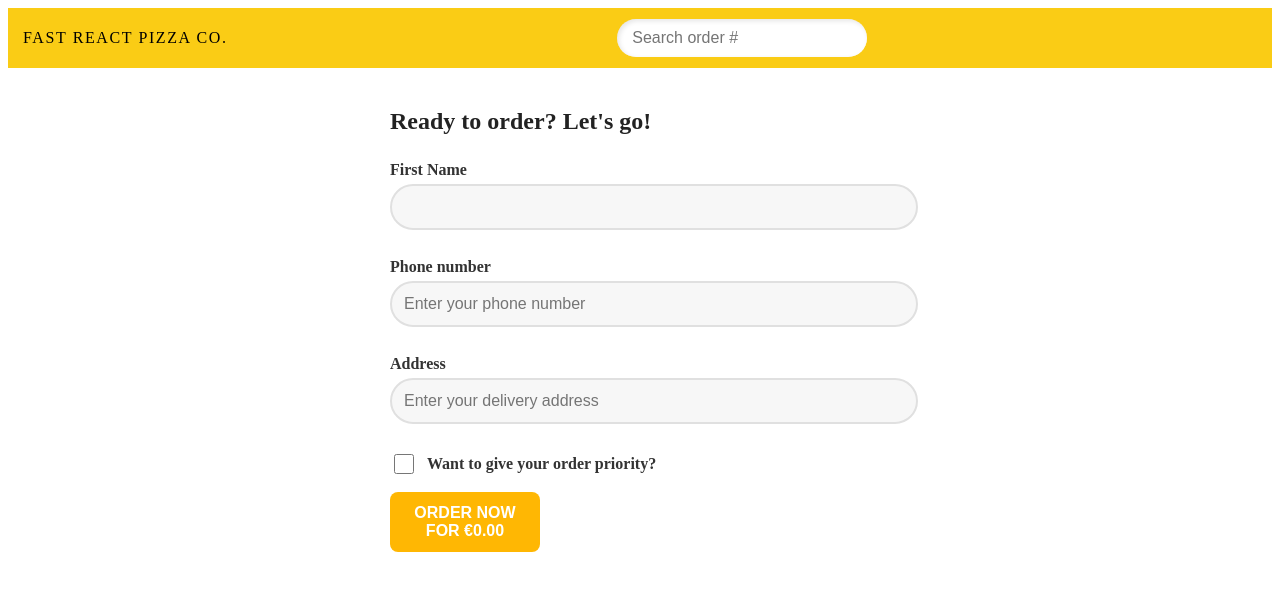
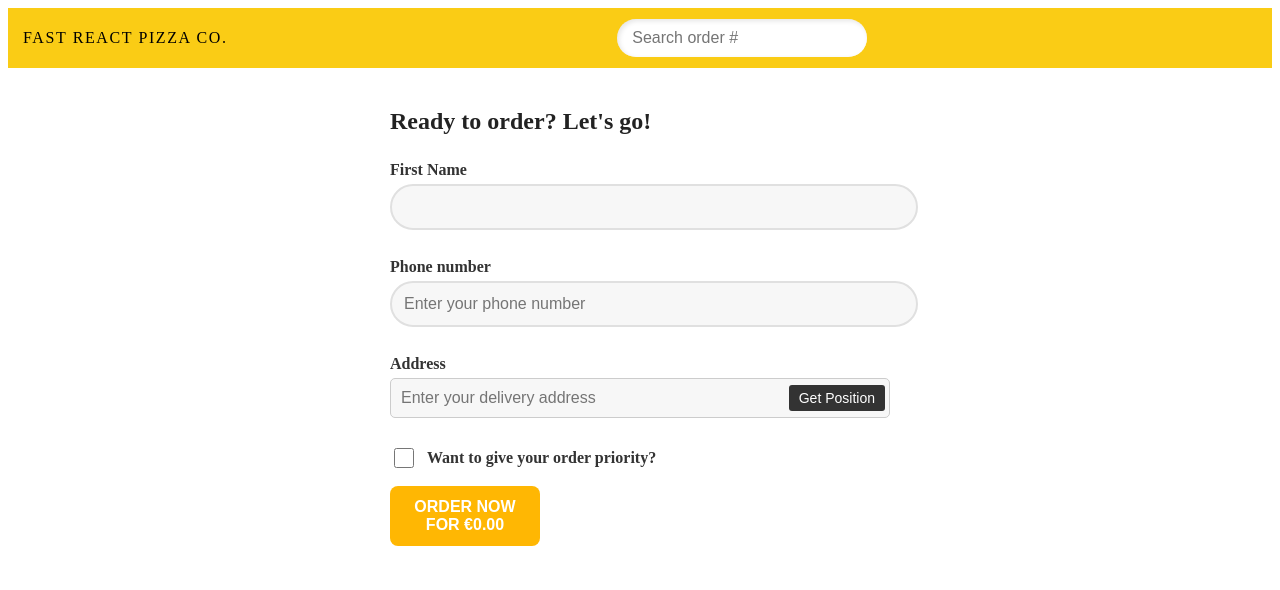
Before and after one commit to luidji95/fast-pizza-app, a React (Vite) app: page /createOreder in a window 1280 px wide. Shown: the top 590 px of the page. Built offline with nearby package versions, Linux system fonts and the light colour scheme.

Commit message:
Validations modified

```diff
--- a/src/Components/CreateOreder.jsx
+++ b/src/Components/CreateOreder.jsx
@@ -7,6 +7,21 @@ import { setAddress, setPhoneNumber } from "../Redux/Slices/userSlice";
 import { z } from "zod";
 import { toast } from "react-toastify";
 import "react-toastify/dist/ReactToastify.css";
+
+// Funkcija koja parsira Zod greške i vraća objekat sa porukama grešaka
+const parseErrorsFromResponse = (error) => {
+  if (error instanceof z.ZodError) {
+    return error.issues.reduce(
+      (acc, issue) => {
+        if (issue.path.includes("phone")) acc.phone = issue.message;
+        if (issue.path.includes("address")) acc.address = issue.message;
+        return acc;
+      },
+      { phone: "", address: "" }
+    );
+  }
+  return null;
+};
 
 const CreateOrder = () => {
   const navigate = useNavigate();
@@ -18,17 +33,48 @@ const CreateOrder = () => {
   const cartItems = useSelector((state) => state.cart.cartItems);
   const [isPriority, setIsPriority] = useState(false);
 
-  // Držimo state za greške inputa
-  const [phoneError, setPhoneError] = useState("");
-  const [addressError, setAddressError] = useState("");
+  const [zodErrors, setZodErrors] = useState({ phone: "", address: "" });
 
   const finalPrice = isPriority ? totalPrice + 3 : totalPrice;
 
-  // Zod šema
+  const getUserLocation = () => {
+    if (navigator.geolocation) {
+      navigator.geolocation.getCurrentPosition(
+        async (position) => {
+          const { latitude, longitude } = position.coords;
+
+          try {
+            const response = await fetch(
+              `https://nominatim.openstreetmap.org/reverse?format=json&lat=${latitude}&lon=${longitude}`
+            );
+            const data = await response.json();
+
+            if (data.display_name) {
+              dispatch(setAddress(data.display_name));
+            } else {
+              toast.error(
+                "Could not fetch address, using coordinates instead."
+              );
+              dispatch(setAddress(`Lat: ${latitude}, Lng: ${longitude}`));
+            }
+          } catch (error) {
+            console.error("Geocoding error:", error);
+            toast.error("Failed to fetch address. Please try again.");
+            dispatch(setAddress(`Lat: ${latitude}, Lng: ${longitude}`)); // Ako ne uspe, prikazuje koordinate
+          }
+        },
+        (error) => {
+          console.error("Error getting location:", error);
+          toast.error("Failed to get location. Please allow location access.");
+        }
+      );
+    } else {
+      toast.error("Geolocation is not supported by your browser.");
+    }
+  };
+
+  // Zod validacija
   const orderSchema = z.object({
-    customer: z
-      .string()
-      .min(2, "Customer name must have at least 2 characters"),
     phone: z.coerce
       .number()
       .int()
@@ -51,30 +97,10 @@ const CreateOrder = () => {
       priority: isPriority,
     };
 
-    // Validacija inputa pomoću Zod-a
-    const validationResult = orderSchema.safeParse(orderData);
+    try {
+      orderSchema.parse(orderData);
+      setZodErrors({ phone: "", address: "" });
 
-    if (!validationResult.success) {
-      // Resetujemo prethodne greške
-      setPhoneError("");
-      setAddressError("");
-
-      // Iteriramo kroz sve greške i postavljamo odgovarajuće state-ove
-      validationResult.error.issues.forEach((issue) => {
-        if (issue.path.includes("phone")) {
-          setPhoneError(issue.message);
-        }
-        if (issue.path.includes("address")) {
-          setAddressError(issue.message);
-        }
-      });
-
-      // Opciona toast notifikacija za grešku
-      toast.error("Please check your input data and try again");
-      return;
-    }
-
-    try {
       const response = await fetch(
         "https://react-fast-pizza-api.onrender.com/api/order",
         {
@@ -85,16 +111,29 @@ const CreateOrder = () => {
       );
 
       if (!response.ok) {
-        console.log(await response.json());
-        throw new Error(`Error: ${response.status}`);
+        const errorData = await response.json();
+        const error = new Error(
+          errorData.message || "Server error, order not created."
+        );
+        error.isCustom = true;
+        throw error;
       }
 
       const data = await response.json();
       console.log("Order created:", data);
-
       navigate(`/order/${data.data.id}`);
     } catch (error) {
-      console.error("Failed to create order:", error);
+      const parsedErrors = parseErrorsFromResponse(error);
+      if (parsedErrors) {
+        setZodErrors(parsedErrors);
+        toast.error("Please check your input data and try again!");
+      } else if (error.isCustom) {
+        console.error("Server error:", error.message);
+        toast.error("Something went wrong with the server. Try again later.");
+      } else {
+        console.error("Unexpected error:", error);
+        toast.error("An unexpected error occurred.");
+      }
     }
   };
 
@@ -118,26 +157,28 @@ const CreateOrder = () => {
             <p className="order-label">Phone number</p>
             <input
               type="text"
-              className={`order-input ${phoneError ? "error-border" : ""}`}
-              placeholder={phoneError || "Enter your phone number"}
-              onChange={(e) => {
-                setPhoneError(""); // Reset greške pri unosu
-                dispatch(setPhoneNumber(e.target.value));
-              }}
+              className={`order-input ${zodErrors.phone ? "error-border" : ""}`}
+              placeholder={zodErrors.phone || "Enter your phone number"}
+              onChange={(e) => dispatch(setPhoneNumber(e.target.value))}
             />
           </div>
 
           <div className="order-field">
             <p className="order-label">Address</p>
-            <input
-              type="text"
-              className={`order-input ${addressError ? "error-border" : ""}`}
-              placeholder={addressError || "Enter your delivery address"}
-              onChange={(e) => {
-                setAddressError(""); // Reset greške pri unosu
-                dispatch(setAddress(e.target.value));
-              }}
-            />
+            <div className="input-wrapper">
+              <input
+                type="text"
+                className={`order-input ${
+                  zodErrors.address ? "error-border" : ""
+                }`}
+                placeholder={zodErrors.address || "Enter your delivery address"}
+                value={address}
+                onChange={(e) => dispatch(setAddress(e.target.value))}
+              />
+              <button className="location-btn" onClick={getUserLocation}>
+                Get Position
+              </button>
+            </div>
           </div>
 
           <div className="order-priority">
--- a/src/CreateOrder.css
+++ b/src/CreateOrder.css
@@ -102,3 +102,39 @@
 .order-btn:hover {
   background: #e09c00;
 }
+
+.error-border {
+  border: 2px solid red;
+}
+.input-wrapper {
+  position: relative;
+  display: flex;
+  align-items: center;
+}
+
+.input-wrapper input {
+  width: 100%;
+  padding: 10px;
+  padding-right: 120px; /* Rezervisano mesto za dugme */
+  border: 1px solid #ccc;
+  border-radius: 5px;
+  font-size: 16px;
+}
+
+.input-wrapper button {
+  position: absolute;
+  right: 5px;
+  top: 50%;
+  transform: translateY(-50%);
+  background-color: #333;
+  color: white;
+  border: none;
+  padding: 5px 10px;
+  cursor: pointer;
+  border-radius: 3px;
+  font-size: 14px;
+}
+
+.input-wrapper button:hover {
+  background-color: #555;
+}
```
